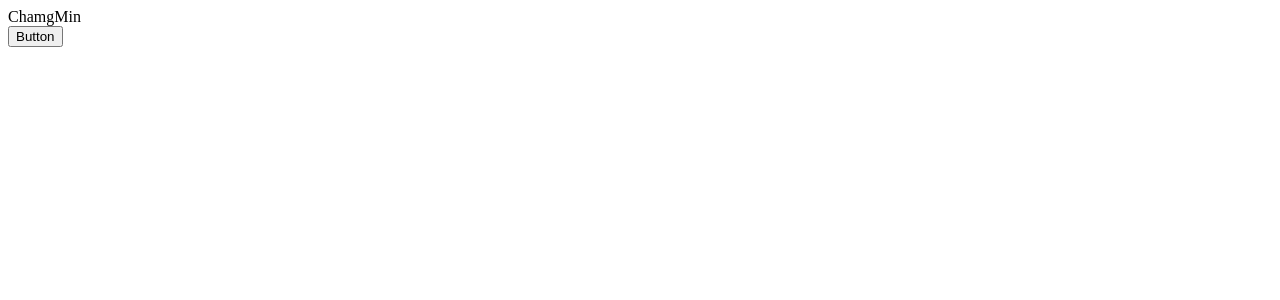
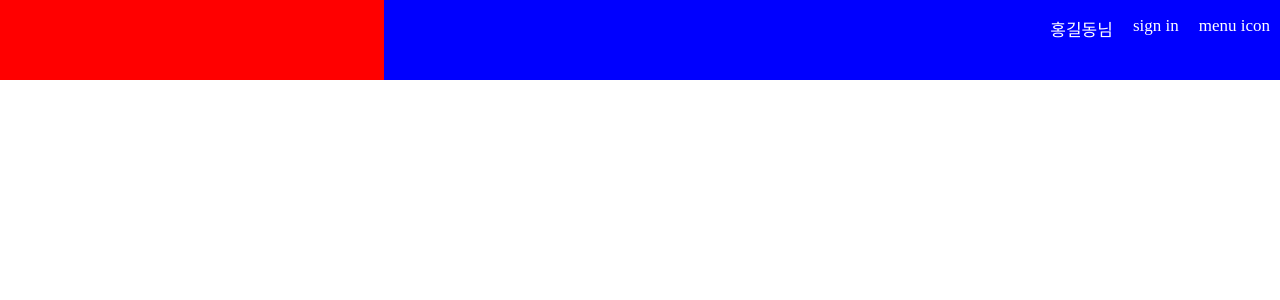
Before and after one commit to Changmini/mood_tracker-view, a React (Create React App) app: page / in a window 1280 px wide. Shown: the top 300 px of the page. Built offline with nearby package versions, Linux system fonts and the light colour scheme.

Commit message:
230705: 사이트 헤더 디자인

```diff
--- a/src/App.js
+++ b/src/App.js
@@ -7,10 +7,10 @@ import Footer from './components/Footer';
 function App() {
   return (
     <div className="App">
-      {/* <Header />
-      <Sidebar /> */}
+      <Header />
+      {/* <Sidebar />
       <Content />
-      {/* <Footer /> */}
+      <Footer /> */}
     </div>
   );
 }
--- a/src/assets/css/common.css
+++ b/src/assets/css/common.css
@@ -0,0 +1,59 @@
+body { margin: 0px; }
+li { list-style: none; }
+
+
+/* Header Css [Start] */
+/* main header */
+.header {
+    background-color: black;
+    display: flex;
+    flex-direction: row;
+    max-width: 1920px;
+    min-width: 769px;
+    height: 80px;
+}
+
+/* logo */
+.header > div.logo {
+    background-color: red;
+    display: flex;
+    justify-content: start;
+    width: 30%;
+}
+/* menu list */
+.header > div.menu-list {
+    background-color: blue;
+    display: flex;
+    justify-content: end;
+    width: 70%;
+}
+.header > div.menu-list img {
+
+}
+
+.header ul {
+    display: flex;
+    flex-direction: row;
+}
+
+.header ul li {
+    margin: 0px 10px 0px 10px;
+    cursor: pointer;
+}
+
+.header span {
+    color: #fff;
+    font-size: 17px;
+}
+
+
+
+
+
+
+
+
+
+
+
+/* Header Css [End] */
--- a/src/components/Content.jsx
+++ b/src/components/Content.jsx
@@ -1,4 +1,4 @@
-import common from '../common';
+import commonAPI from '../common';
 import { useEffect, useState } from 'react';
 
 export default function Context() {
@@ -11,14 +11,13 @@ export default function Context() {
     }, [name]);
 
     async function getName() {
-        const user = await common.getUser(userId);
+        const user = await commonAPI.getUser(userId);
         if (user) {
             setName(user.username);
         } else {
             setName("호출된 번호에 맞는 사용자가 없습니다.");
         }
     }
-
 
     return (
         <>
--- a/src/components/Header.jsx
+++ b/src/components/Header.jsx
@@ -2,30 +2,20 @@ import axios from 'axios';
 import { useState } from 'react';
 
 export default function MainPage() {
-
-    let [name, setName] = useState("ChamgMin");
-
-    async function getName() {
-        let PATH = "/users/";
-        let QueryString = "1";
-
-        const res = await axios.get(PATH + QueryString);
-        if (res.data) {
-            setName(res.data.username);
-        }
-    }
-
-    async function getData() {
-        const res = await axios.get("/users/1");
-        if (res.data) {
-            console.log(res.data);
-        }
-    }
+    const [username, setUsername] = useState("홍길동");
 
     return (
-        <>
-            <div onClick={getName}>{name}</div>
-            <button onClick={getData}>Button</button>
-        </>
+        <nav className='header'>
+            <div className='logo'>
+                <img src="" alt="" />
+            </div>
+            <div className='menu-list'>
+                <ul>
+                    <li onClick={()=>{}}><span>{username}님</span></li>
+                    <li><span>sign in</span></li>
+                    <li><span>menu icon</span></li>
+                </ul>
+            </div>
+        </nav>
     );
 };
```
